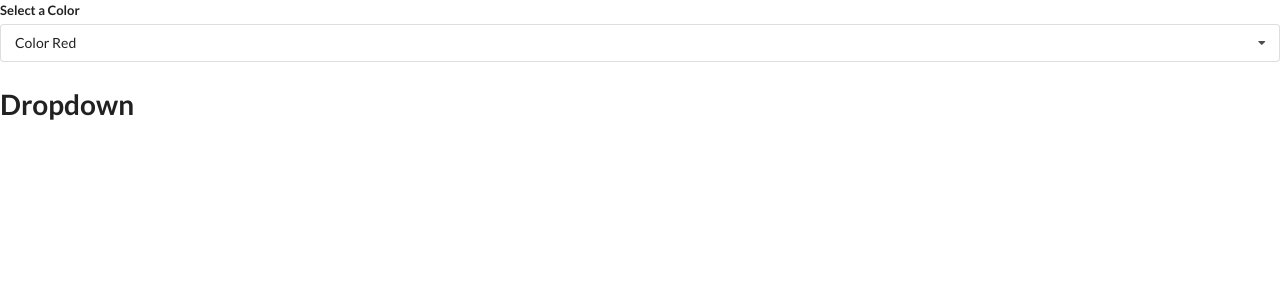
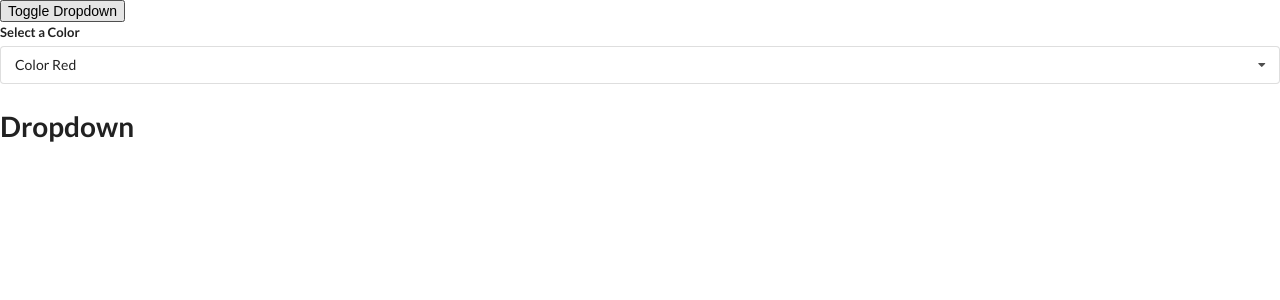
Before and after one commit to mssdef/react-twitch-app, a React (Create React App) app in the folder widgets/: page / in a window 1280 px wide. Shown: the top 300 px of the page. Built offline with nearby package versions, Linux system fonts and the light colour scheme.

Commit message:
Dropdown issues update

```diff
--- a/widgets/src/App.js
+++ b/widgets/src/App.js
@@ -25,9 +25,11 @@
  ]
 
  export default () => {
-   const [selected, setSelected] = useState(options[0]);
+   const [selected, setSelected]          = useState(options[0]);
+   const [showDropdown, setShowDropdown]  = useState(true);
 
    return <div>
-    <Dropdown options={options} selected={selected} onSelectedChange={setSelected} />
+    <button onClick={()=>setShowDropdown(!showDropdown)}>Toggle Dropdown</button>
+    {showDropdown && <Dropdown options={options} selected={selected} onSelectedChange={setSelected} />}
    </div>;
  }
--- a/widgets/src/components/Dropdown.js
+++ b/widgets/src/components/Dropdown.js
@@ -7,7 +7,7 @@ const Dropdown =  ({ options, selected, onSelectedChange }) => {
 
   useEffect(()=>{
     document.body.addEventListener('click', (event) => {
-      if (ref.current.contains(event.target)) {
+      if (ref.current?.contains(event.target)) {
           return;
       }
 
```
